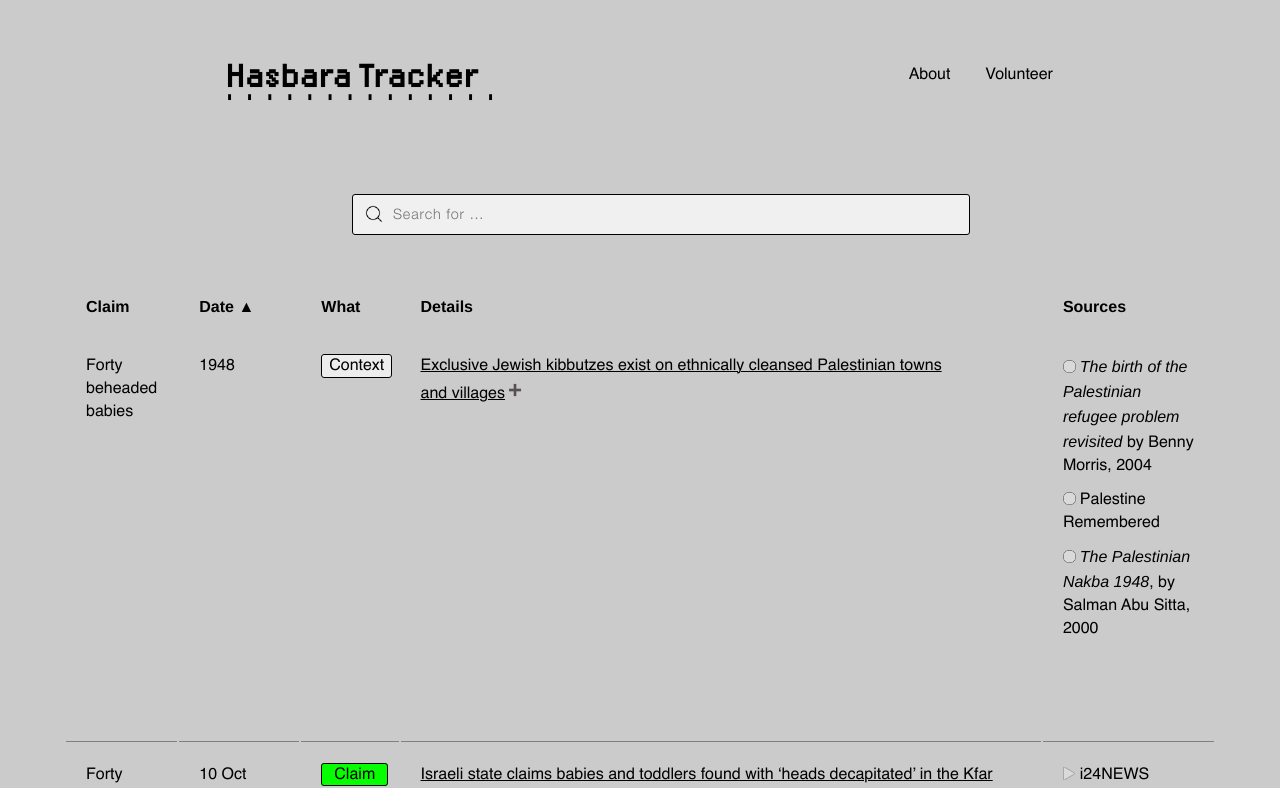
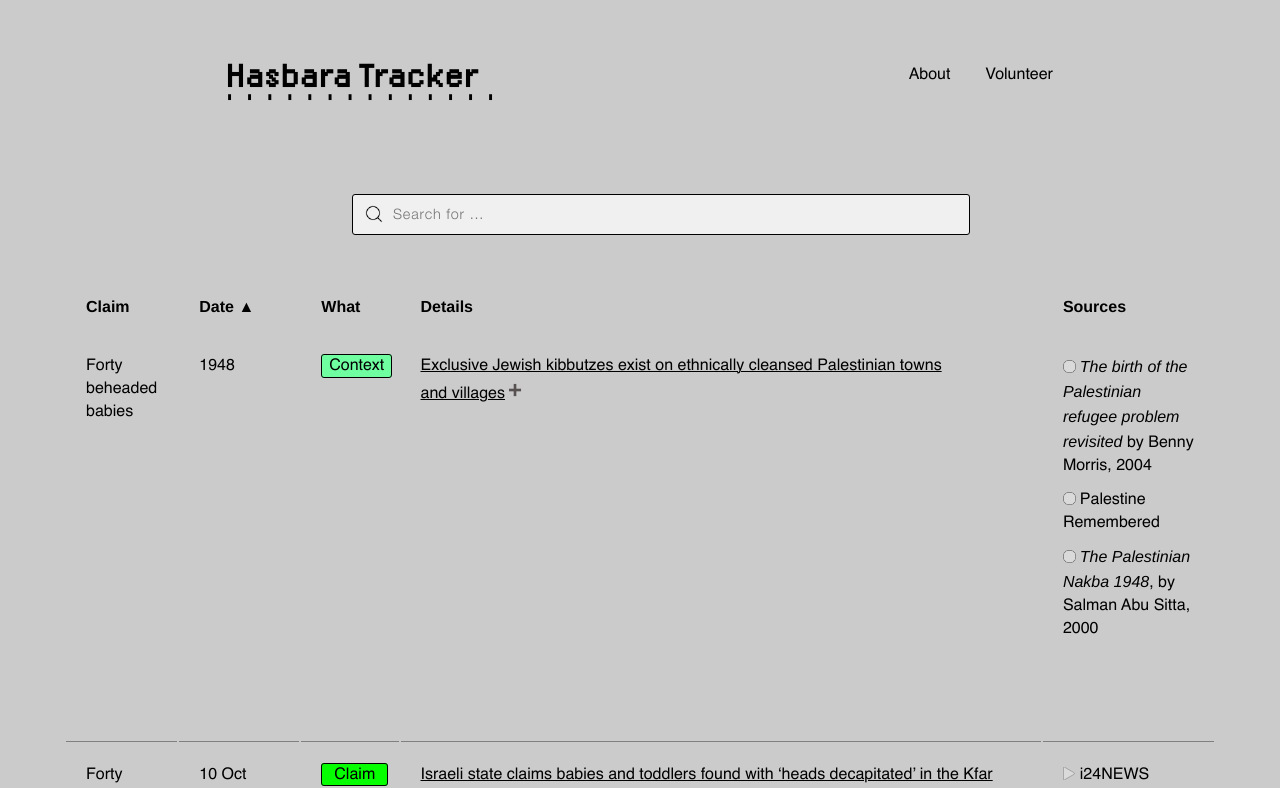
Before and after one commit to tamtzekin/hasbara-tracker, a React (Create React App) app: page /tracker in a window 1280 px wide. Shown: the top 788 px of the page. Built offline with nearby package versions, Linux system fonts and the light colour scheme.

Commit message:
Update Tracker.css

```diff
--- a/src/components/Tracker.css
+++ b/src/components/Tracker.css
@@ -100,7 +100,7 @@ button {
     border: solid 0.5px;
     padding: 5% 12% 5% 12%;
     border-radius: 3px;
-    background: #EDEDED;
+    background: #6FFFA0;
 }
 
 .debunk-tag {
```
